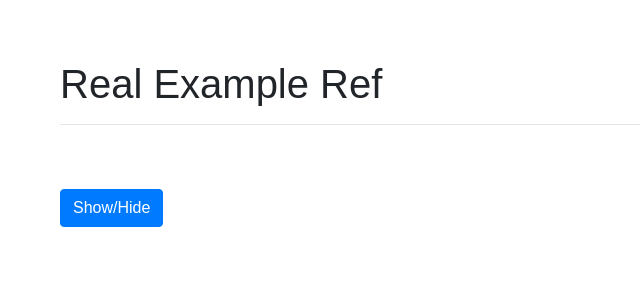
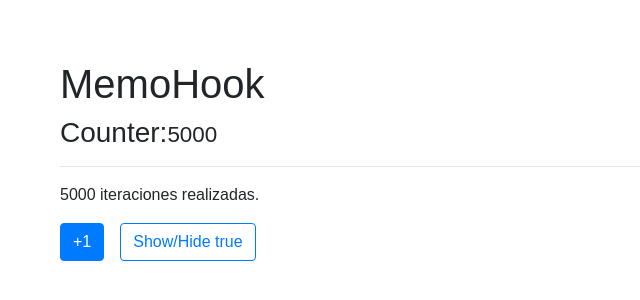
Before and after one commit to AlbertJohanson/Hooks-React, a React app: page / in a window 1280 px wide. Shown: the top 300 px of the page, without its empty margins (0-640 px from the left). Built offline with nearby package versions, Linux system fonts and the light colour scheme.

Commit message:
useMemo and memo examples

```diff
--- /dev/null
+++ b/src/components/05-useLayoutEffect/layout.css
@@ -0,0 +1,11 @@
+* {
+    font-family: Arial, Helvetica, sans-serif;
+}
+
+body {
+    padding: 60px;
+}
+
+.blockquote {
+    display: flex;
+}
--- /dev/null
+++ b/src/components/06- useMemo/MemoHooks.jsx
@@ -0,0 +1,56 @@
+/* eslint-disable import/imports-first */
+/* eslint-disable import/prefer-default-export */
+import React, { useState, useMemo } from 'react';
+
+import { useCounter } from '../../hooks/useCounter';
+
+/* Component */
+import { Small } from './Small';
+
+/* Styles */
+import 'bootstrap/dist/css/bootstrap.css';
+import '../../styles/components/App.css';
+
+export const MemoHooks = () => {
+
+
+  const [show, setShow] = useState(true);
+
+  const { count, increment } = useCounter(5000);
+
+  const procesoPesado = ( iteraciones ) => {
+    for( let i = 0; i < iteraciones; i ++ ) {
+        console.log('Ahí vamos..')
+    }
+
+    return `${iteraciones} iteraciones realizadas.`
+  }
+
+  const memoProcesoPesado = useMemo(() => procesoPesado(count), [ count ])
+
+  return (
+    <div>
+      <h1>MemoHook</h1>
+      <h3>
+        Counter:
+        <small>{count}</small>
+      </h3>
+      <hr />
+
+      <p>{ memoProcesoPesado }</p>
+
+      <button type="button" className="btn btn-primary" onClick={increment}>
+        +1
+      </button>
+      <button
+        type="button"
+        className="btn btn-outline-primary ml-3"
+        onClick={() => {
+          setShow(!show);
+        }}
+      >
+        Show/Hide { JSON.stringify(show) }
+      </button>
+    </div>
+  );
+};
--- /dev/null
+++ b/src/components/06- useMemo/Small.jsx
@@ -0,0 +1,8 @@
+/* eslint-disable import/prefer-default-export */
+import React, {memo} from 'react';
+
+export const Small = memo(({ value }) => {
+
+    console.log('Me volvi a llamar :(')
+  return <small>{value}</small>;
+})
```
Also changed, not shown: src/components/05-useLayoutEffect/LayoutEffect.jsx (added, +45 -0 lines), src/components/06- useMemo/Memorize.jsx (added, +40 -0 lines), src/index.js (+5 -3 lines).
